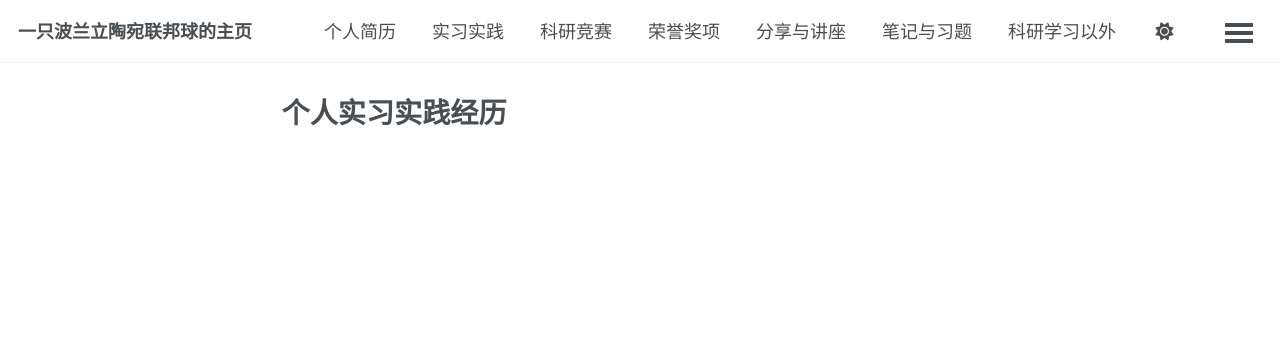
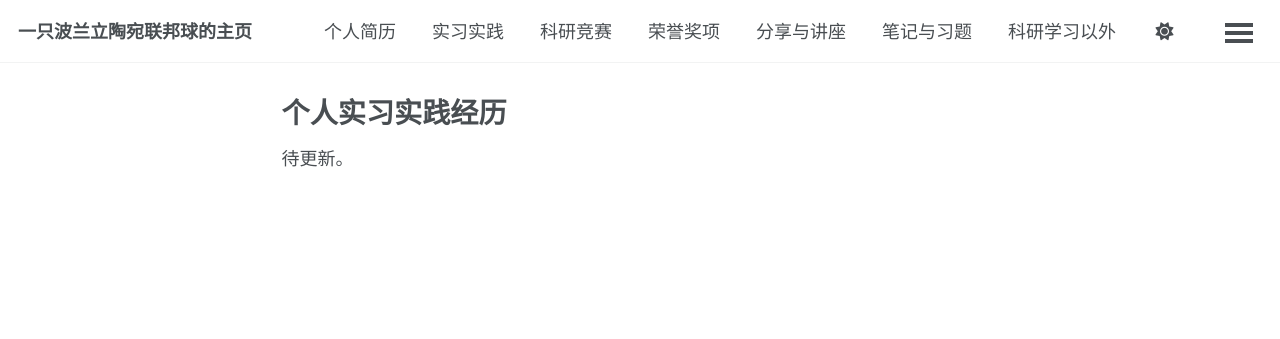
Before and after one commit to lytCNAORevision2018/lytCNAORevision2018.github.io, a Jekyll site: the page built from _pages/interships.md, in a window 1280 px wide. Shown: the top 339 px of the page. Built offline with Jekyll 4.4.1, drawn with Linux system fonts in a browser that asks for light colours; a script bundle is joined from its source files by our own code; library files that are not in the unit come from our copies.

Commit message:
Update interships.md

```diff
--- a/_pages/interships.md
+++ b/_pages/interships.md
@@ -1,7 +1,8 @@
 ---
-permalink: /pages/interships/
+permalink: /interships/
 title: "个人实习实践经历"
 author_profile: false
-redirect_from:
-  - /pages/interships/
+layout: archive
+
 ---
+待更新。
```
